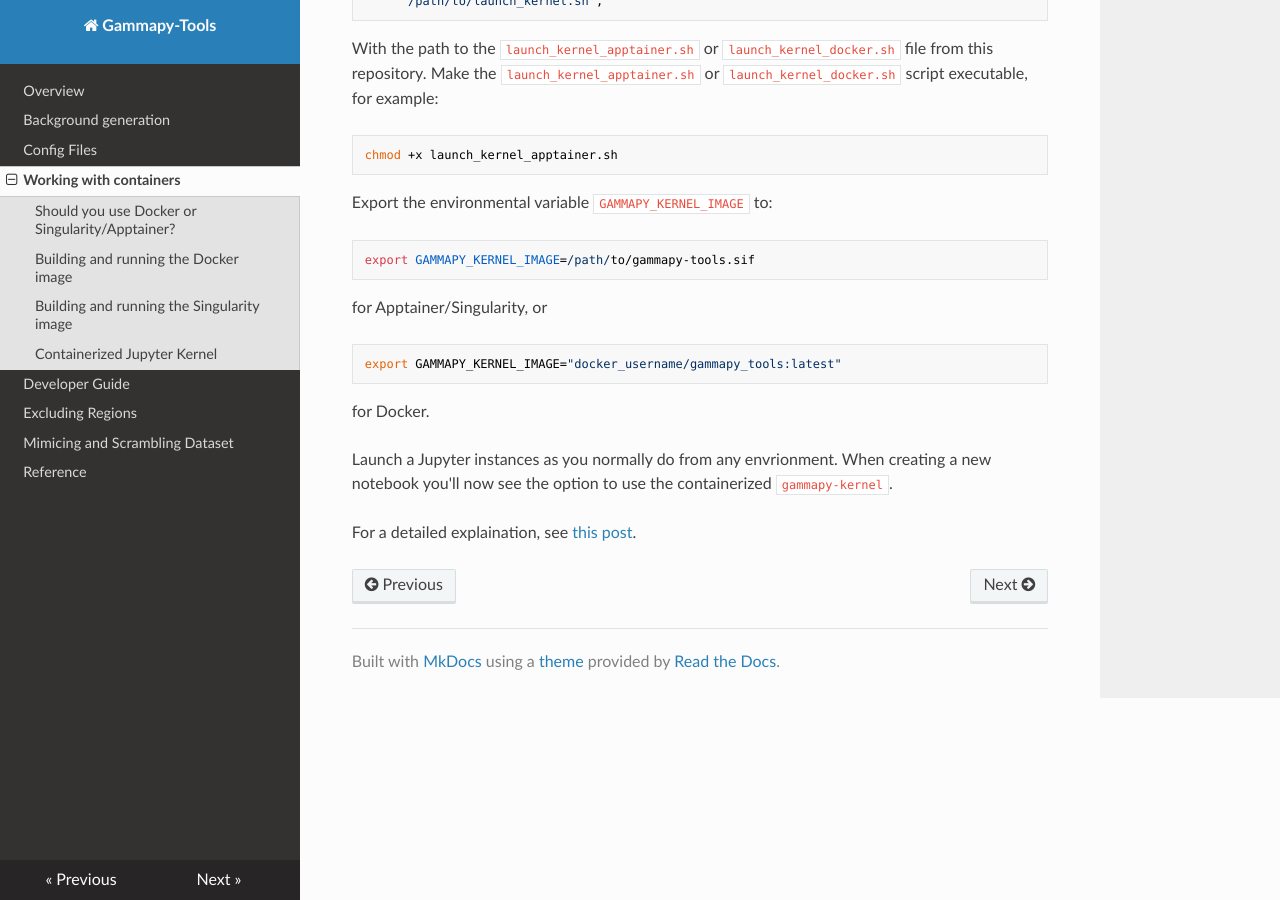
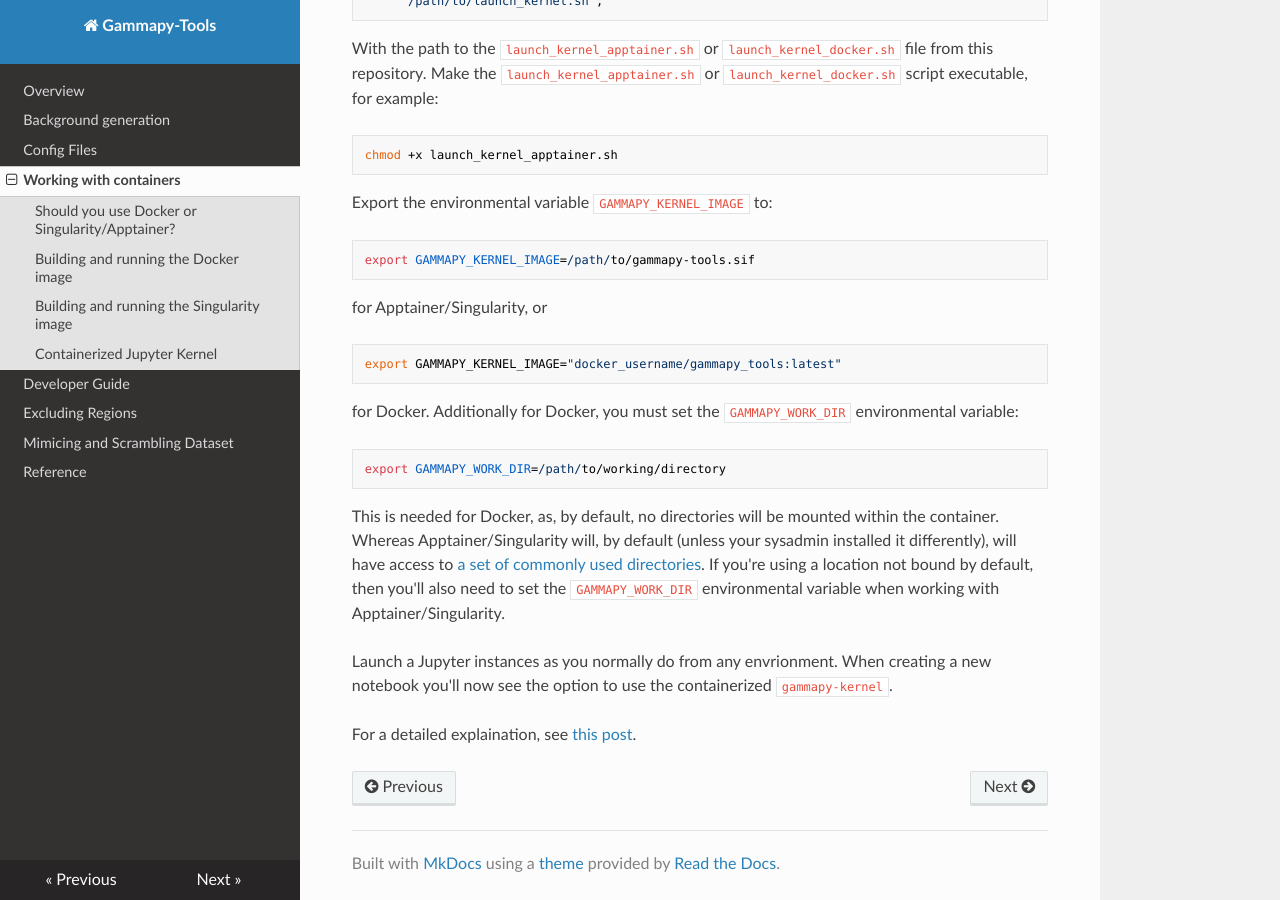
Before and after one commit to VERITAS-Observatory/gammapy-tools, an MkDocs documentation site: the page built from docs/containers.md, in a window 1280 px wide and 900 px high, scrolled down 3376 px. Built offline with MkDocs 1.6.1, drawn with Linux system fonts in a browser that asks for light colours; nearby versions of some CDN libraries.

Commit message:
fix(containers.md): adding cornercase for non-standard mount points

````diff
--- a/docs/containers.md
+++ b/docs/containers.md
@@ -137,7 +137,11 @@ for Apptainer/Singularity, or
 ```
 export GAMMAPY_KERNEL_IMAGE="docker_username/gammapy_tools:latest"
 ```
-for Docker.
+for Docker. Additionally for Docker, you must set the `GAMMAPY_WORK_DIR` environmental variable:
+```
+export GAMMAPY_WORK_DIR=/path/to/working/directory
+```
+This is needed for Docker, as, by default, no directories will be mounted within the container. Whereas Apptainer/Singularity will, by default (unless your sysadmin installed it differently), will have access to [a set of commonly used directories](https://apptainer.org/docs/user/main/bind_paths_and_mounts.html#system-defined-bind-paths). If you're using a location not bound by default, then you'll also need to set the `GAMMAPY_WORK_DIR` environmental variable when working with Apptainer/Singularity.
 
 Launch a Jupyter instances as you normally do from any envrionment. When creating a new notebook you'll now see the option to use the containerized `gammapy-kernel`.
 
````
Also changed, not shown: 2 other files.
